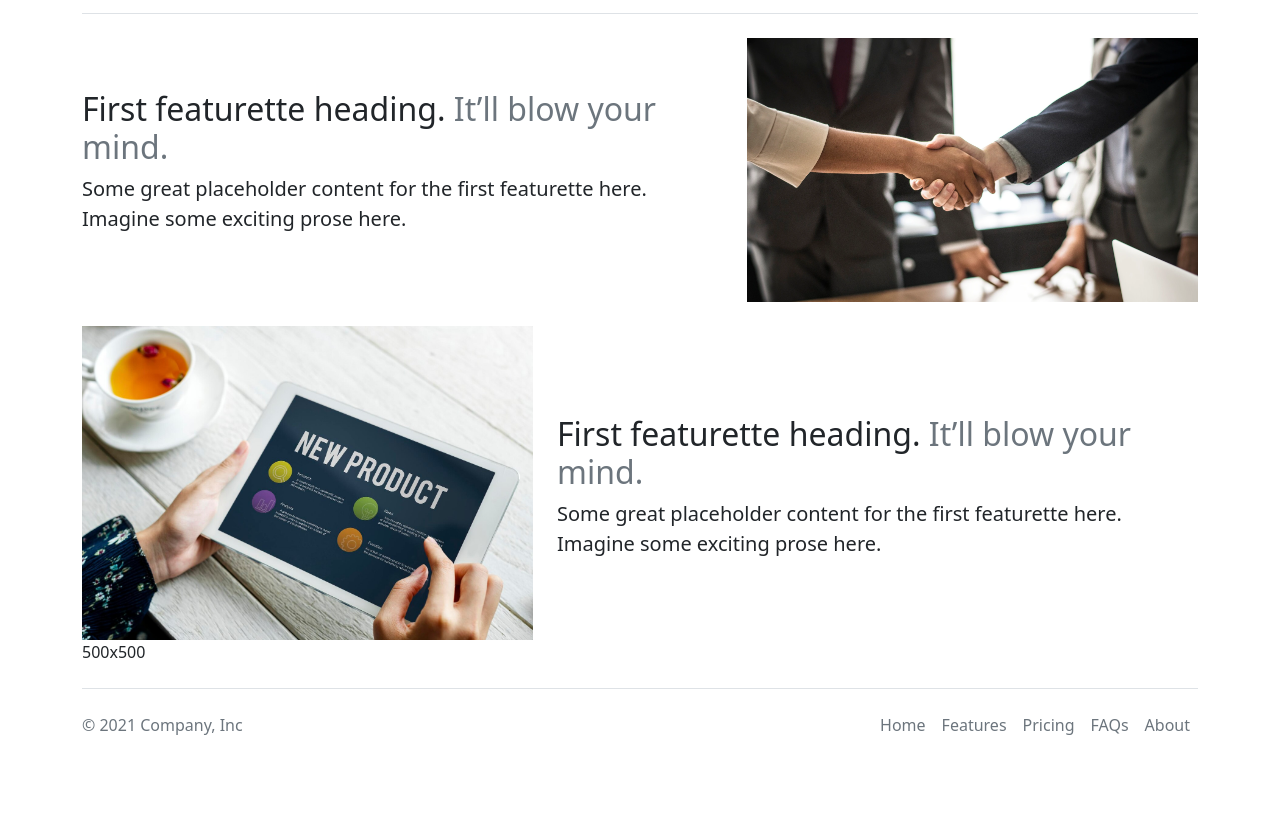
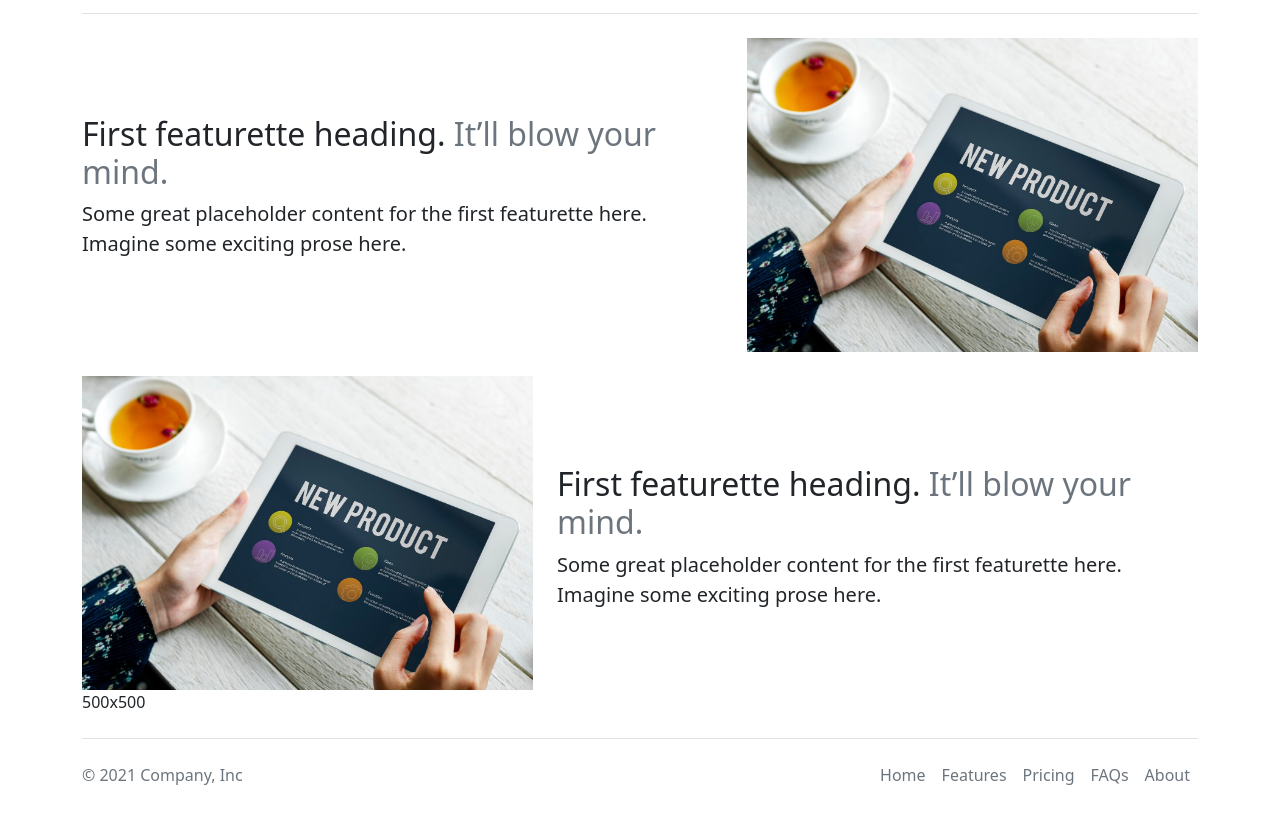
Before and after one commit to sandeeprathor55/Simple-blog-website-, a plain HTML site: page about.html in a window 1280 px wide. Shown: the part 59-882 px from the top of the page. Before the commit the page ends 844 px from the top, so only its background shows below. Drawn offline with nearby package versions, Linux system fonts and the light colour scheme.

Commit message:
Update about.html

```diff
--- a/about.html
+++ b/about.html
@@ -65,7 +65,7 @@
             </div>
             <div class="col-md-5 my-4">
 
-                <img src="meeting.webp" class="bd-placeholder-img bd-placeholder-img-lg featurette-image img-fluid mx-auto" width="600" height="900">
+                <img src="person-using-tablet_53876-163995.jpeg" class="bd-placeholder-img bd-placeholder-img-lg featurette-image img-fluid mx-auto" width="600" height="900">
 
             </div>
         </div>
```
